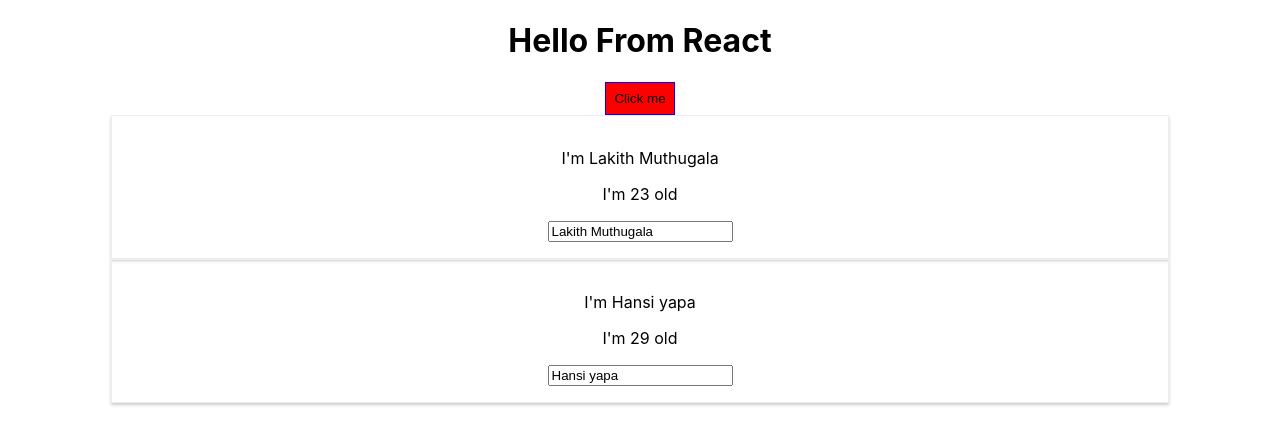
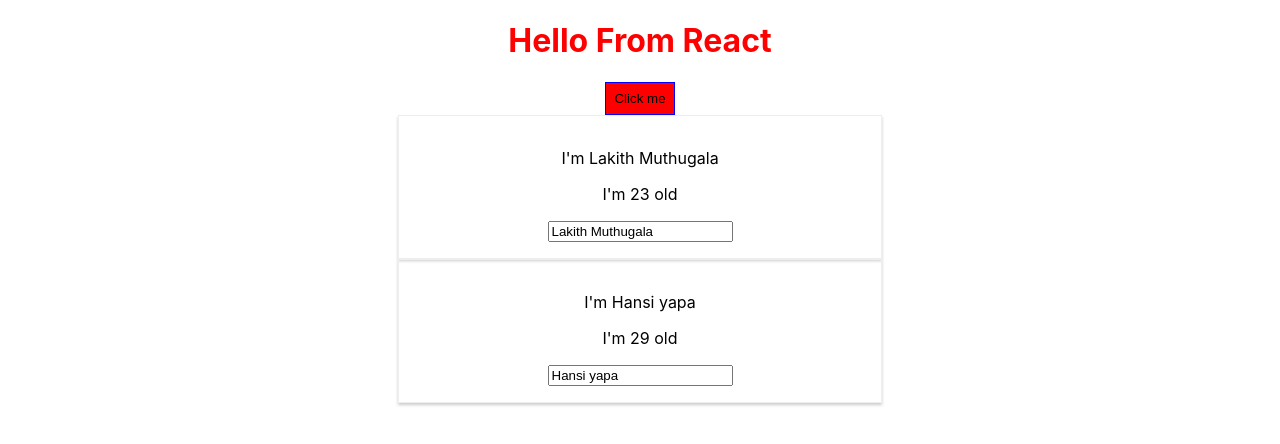
Before and after one commit to lakith/react-list-and-conditionals, a React (Create React App) app: page / in a window 1280 px wide. Both pictures are taken after a click on the button "Click me". Shown: the top 444 px of the page. Built offline with nearby package versions, Linux system fonts and the light colour scheme.

Commit message:
styling with radium

```diff
--- a/package.json
+++ b/package.json
@@ -3,9 +3,10 @@
   "version": "0.1.0",
   "private": true,
   "dependencies": {
+    "radium": "^0.25.1",
     "react": "^16.7.0",
     "react-dom": "^16.7.0",
-    "react-scripts": "2.1.2"
+    "react-scripts": "^2.1.3"
   },
   "scripts": {
     "start": "react-scripts start",
--- a/src/App.css
+++ b/src/App.css
@@ -1,3 +1,11 @@
 .App {
   text-align: center;
 }
+
+.red{
+  color: red;
+}
+
+.bold{
+  font-weight: bold;
+}
--- a/src/App.js
+++ b/src/App.js
@@ -1,6 +1,7 @@
 import React, { Component } from 'react';
 import './App.css';
 import Person from './Person/Person';
+import Radium,{StyleRoot} from 'radium';
 
 class App extends Component {
 
@@ -52,7 +53,11 @@ class App extends Component {
       border:"1px solid blue",
       borderRadious:"2px",
       padding:"8px",
-      cursor:"pointer"
+      cursor:"pointer",
+      ':hover':{
+        backgroundColor : 'lightgreen',
+        color:'black'
+      }
   };
 
   let person = null;
@@ -75,16 +80,29 @@ class App extends Component {
       </div>
     );
     style.backgroundColor = 'red';
+    style[':hover'] = {
+      backgroundColor:'salmon',
+      color:'black'
+    }
+  }
+
+  let styleClasses = [];
+  if(this.state.persons.length === 2){
+    styleClasses.push('red');
+  } if(this.state.persons.length >= 2){
+    styleClasses.push('bold');
   }
 
     return (
-      <div className="App">
-        <h1>Hello From React</h1>
-        <button onClick={this.displayPersons} style={style} >Click me</button>
-        {person}
-      </div>
+      <StyleRoot>
+        <div className="App">
+          <h1 className = {styleClasses.join(' ')}>Hello From React</h1>
+          <button onClick={this.displayPersons} style={style} >Click me</button>
+          {person}
+        </div>
+      </StyleRoot>
     );
   }
 }
 
-export default App;
+export default Radium(App);
--- a/src/Person/Person.js
+++ b/src/Person/Person.js
@@ -1,11 +1,19 @@
 import React from 'react'
 
 import './Person.css';
+import Radium from 'radium';
 
 const person = (props)=>{
 
+
+    const style = {
+        '@media (min-width: 500px)':{
+            width: '450px'
+        }
+    };
+
     return (
-            <div className="Person" onClick = {props.click}>
+            <div className="Person" onClick = {props.click} style = {style}>
                  <p>
                      I'm {props.name}
                  </p>
@@ -21,4 +29,4 @@ const person = (props)=>{
 
 };
 
-export default person;
+export default Radium(person);
```
Also changed, not shown: 1 other file (tests, documents, lock files or other folders).
